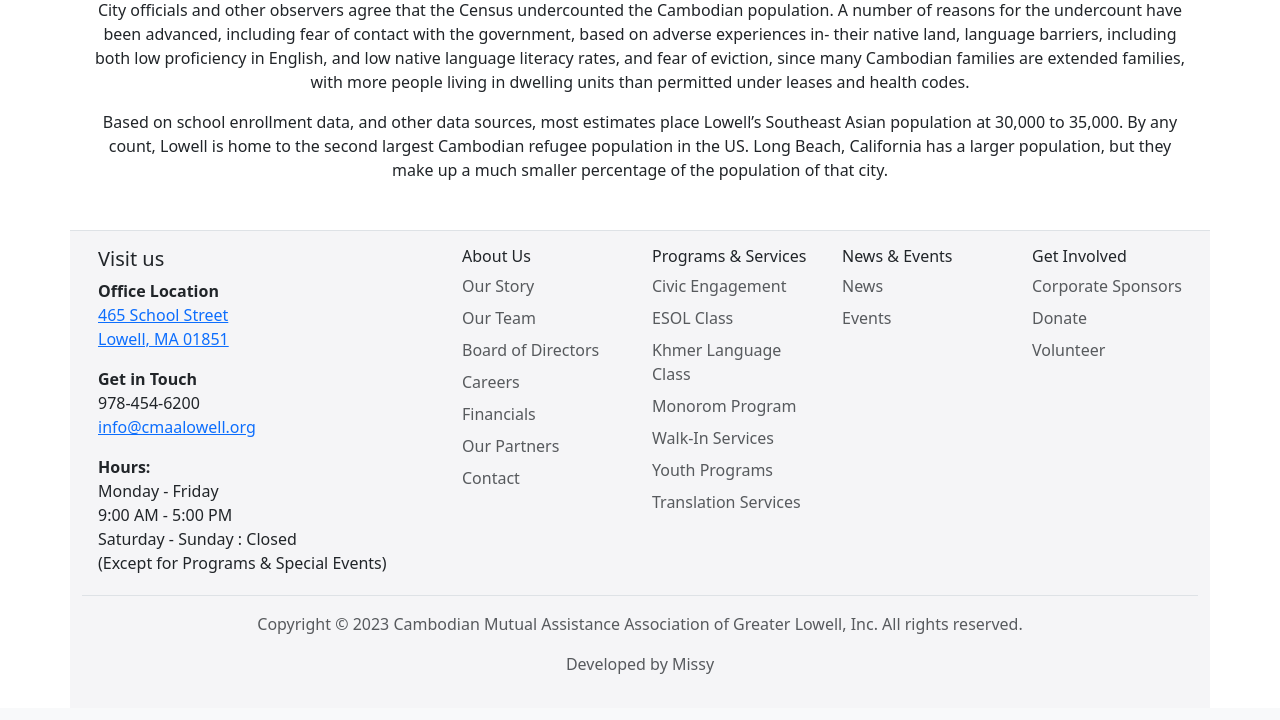
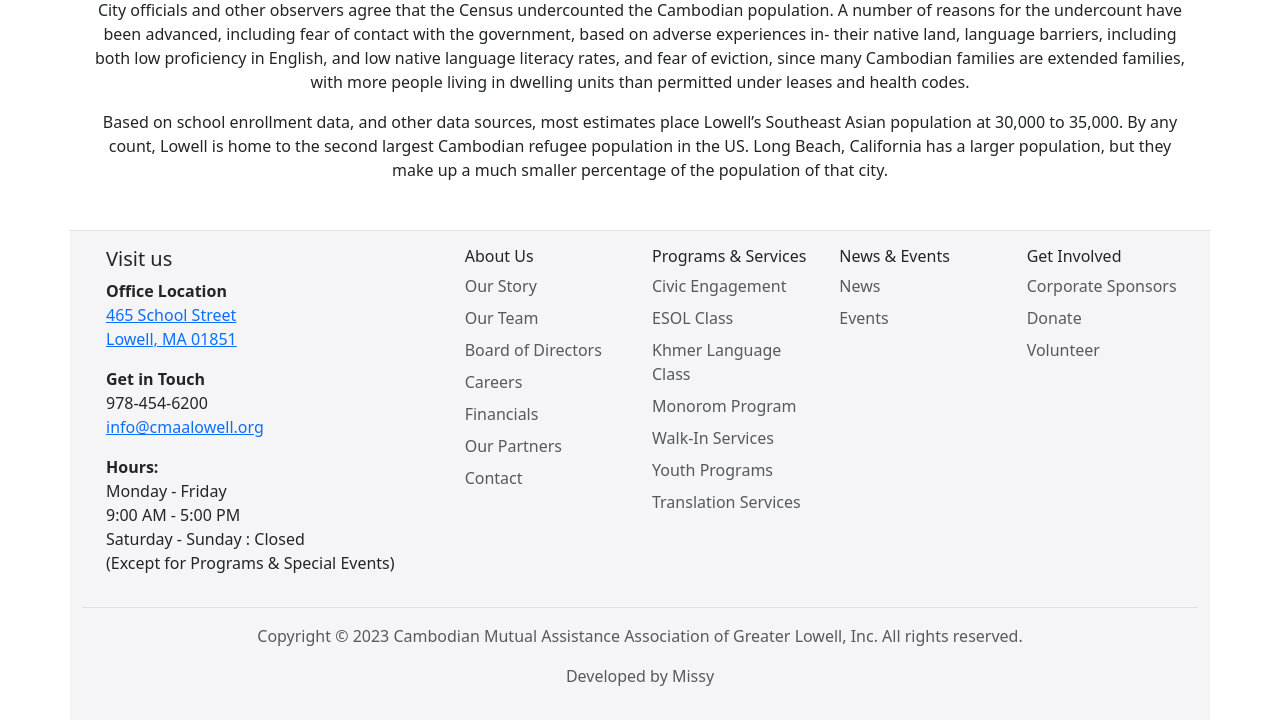
Before and after one commit to Livlau/cmaa-website, a Flask app: page /about/our-story in a window 1280 px wide. Shown: the part 438-1158 px from the top of the page. Before the commit the page ends 1112 px from the top, so only its background shows below. Run offline with Flask 3, Linux system fonts and the light colour scheme.

Commit message:
updated footer padding

```diff
--- a/templates/footer.html
+++ b/templates/footer.html
@@ -1,5 +1,5 @@
 <div class="container border-top" style="background-color:#f5f5f7;">
-  <footer class="row pt-3 pb-1">
+  <footer class="row px-2 py-3">
 <!--     col 1 -->
     <div class="col-4">
       <div class="text-start ps-3">
```
